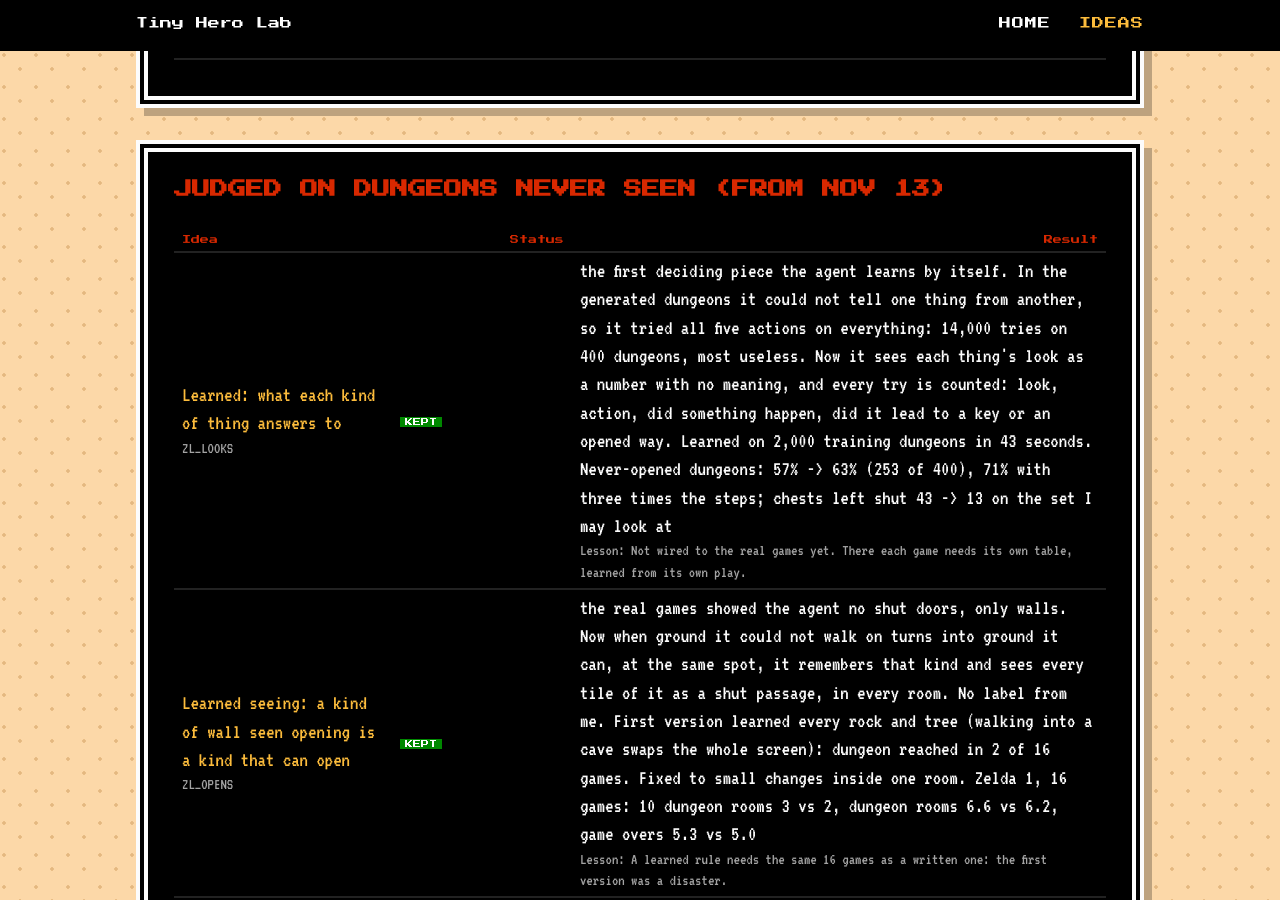
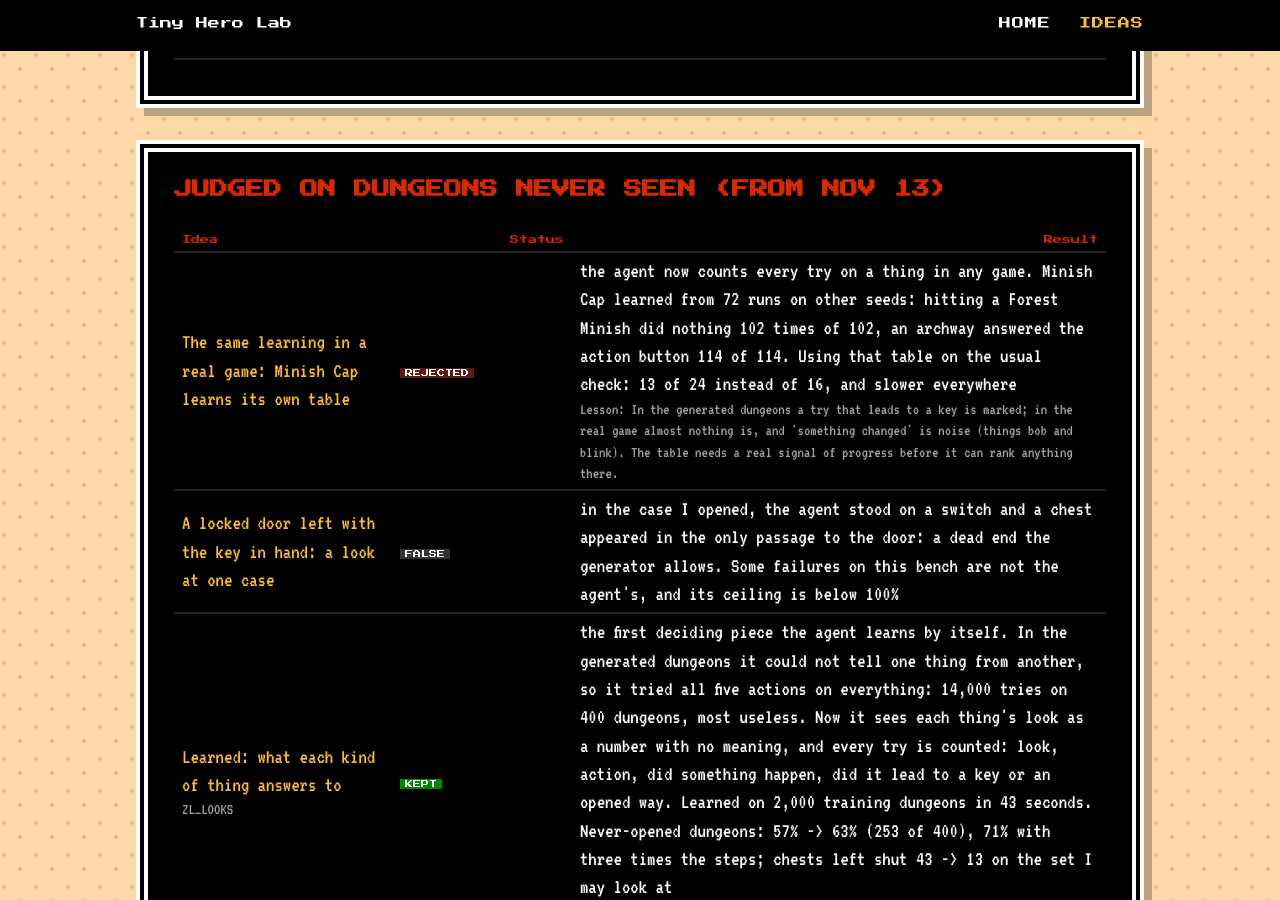
Before and after one commit to sofianedjerbi/zelda-agent-devblog, a Jekyll site: the page built from ideas.html, in a window 1280 px wide and 900 px high, scrolled down 5965 px. Built offline with Jekyll 4.4.1, drawn with Linux system fonts in a browser that asks for light colours.

Commit message:
Ideas: the learned table in a real game loses (Minish 13/24 vs 16/24); a dead end in the bench
Co-Authored-By: Claude Fable 5.2 <noreply@anthropic.com>
Claude-Session: https://claude.ai/code/session_011zaXs3MpTYuwKudv5WyDZs

```diff
--- a/_data/tried.yml
+++ b/_data/tried.yml
@@ -2,6 +2,8 @@
 # switch = how to turn it on/off in ~/minish-rl (ZL_<NAME>); result = measured; lesson = what not to do again.
 - phase: "Judged on dungeons never seen (from Nov 13)"
   items:
+    - {name: "The same learning in a real game: Minish Cap learns its own table", status: rejected, result: "the agent now counts every try on a thing in any game. Minish Cap learned from 72 runs on other seeds: hitting a Forest Minish did nothing 102 times of 102, an archway answered the action button 114 of 114. Using that table on the usual check: 13 of 24 instead of 16, and slower everywhere", lesson: "In the generated dungeons a try that leads to a key is marked; in the real game almost nothing is, and 'something changed' is noise (things bob and blink). The table needs a real signal of progress before it can rank anything there."}
+    - {name: "A locked door left with the key in hand: a look at one case", status: off, result: "in the case I opened, the agent stood on a switch and a chest appeared in the only passage to the door: a dead end the generator allows. Some failures on this bench are not the agent's, and its ceiling is below 100%"}
     - {name: "Learned: what each kind of thing answers to", switch: LOOKS, status: kept, result: "the first deciding piece the agent learns by itself. In the generated dungeons it could not tell one thing from another, so it tried all five actions on everything: 14,000 tries on 400 dungeons, most useless. Now it sees each thing's look as a number with no meaning, and every try is counted: look, action, did something happen, did it lead to a key or an opened way. Learned on 2,000 training dungeons in 43 seconds. Never-opened dungeons: 57% -> 63% (253 of 400), 71% with three times the steps; chests left shut 43 -> 13 on the set I may look at", lesson: "Not wired to the real games yet. There each game needs its own table, learned from its own play."}
     - {name: "Learned seeing: a kind of wall seen opening is a kind that can open", switch: OPENS, status: kept, result: "the real games showed the agent no shut doors, only walls. Now when ground it could not walk on turns into ground it can, at the same spot, it remembers that kind and sees every tile of it as a shut passage, in every room. No label from me. First version learned every rock and tree (walking into a cave swaps the whole screen): dungeon reached in 2 of 16 games. Fixed to small changes inside one room. Zelda 1, 16 games: 10 dungeon rooms 3 vs 2, dungeon rooms 6.6 vs 6.2, game overs 5.3 vs 5.0", lesson: "A learned rule needs the same 16 games as a written one: the first version was a disaster."}
     - {name: "Push plans: push from the side the plan walked to", status: kept, result: "the bench counts goals by kind: 'bring a block to a switch' worked in 5 of 497 plans. The hands walked round the block to a side picked by a counter meant for experiments. Fixed: 54 of 505. Dungeons I may look at 59% -> 60%, never-opened 56% -> 57% (228 of 400, inside the noise). Minish Cap check the same; Zelda 1: 16 games identical (it never pushes a block there)"}
```
